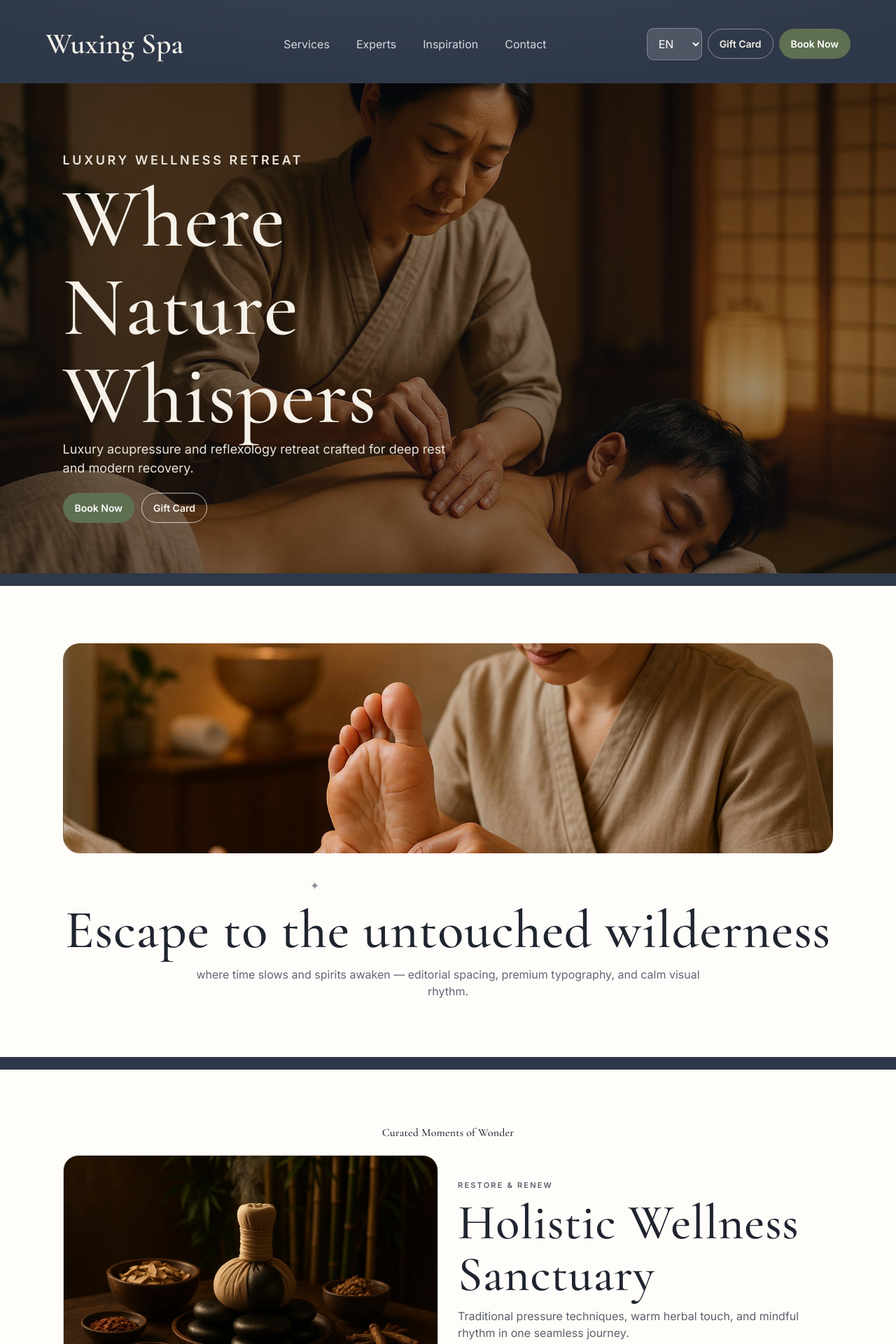
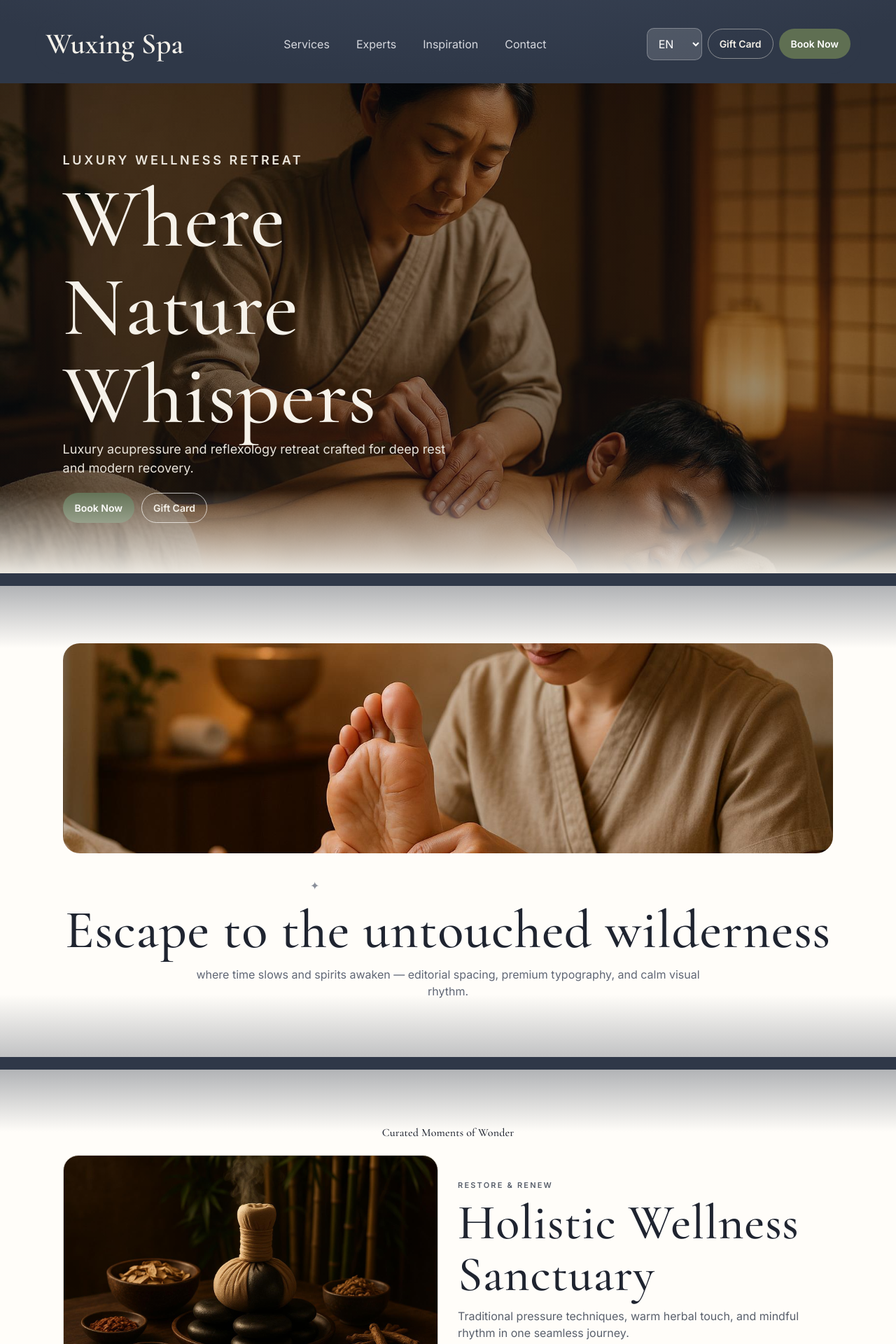
Before and after one commit to plantain-tech/wuxing-spa, a Next.js app: page / in a window 1280 px wide. Shown: the top 1920 px of the page at 70% size. Built offline with nearby package versions, Linux system fonts and the light colour scheme.

Commit message:
style: add montage-style gradient transitions between homepage sections

```diff
--- a/src/app/globals.css
+++ b/src/app/globals.css
@@ -115,8 +115,52 @@ nav a:hover::after { transform: scaleX(1); }
   border: none;
   overflow: hidden;
 }
-.white-panel { background: var(--panel); }
-.dark-panel { background: linear-gradient(180deg, #3a4558, #323b4b); color: #f3efe7; }
+.white-panel { background: var(--panel); position: relative; }
+.dark-panel { background: linear-gradient(180deg, #3a4558, #323b4b); color: #f3efe7; position: relative; }
+
+/* Montage-style soft transitions between sections */
+.hero-panel::after,
+.white-panel::before,
+.white-panel::after,
+.dark-panel::before,
+.dark-panel::after {
+  content: "";
+  position: absolute;
+  left: 0;
+  right: 0;
+  pointer-events: none;
+  z-index: 2;
+}
+
+.hero-panel::after {
+  bottom: -1px;
+  height: 120px;
+  background: linear-gradient(to bottom, rgba(34, 43, 58, 0), rgba(246, 243, 236, 0.95));
+}
+
+.white-panel::before {
+  top: -1px;
+  height: 90px;
+  background: linear-gradient(to bottom, rgba(48, 56, 70, 0.38), rgba(255, 253, 249, 0));
+}
+
+.white-panel::after {
+  bottom: -1px;
+  height: 90px;
+  background: linear-gradient(to bottom, rgba(255, 253, 249, 0), rgba(48, 56, 70, 0.30));
+}
+
+.dark-panel::before {
+  top: -1px;
+  height: 90px;
+  background: linear-gradient(to bottom, rgba(255, 253, 249, 0.65), rgba(58, 69, 88, 0));
+}
+
+.dark-panel::after {
+  bottom: -1px;
+  height: 80px;
+  background: linear-gradient(to bottom, rgba(58, 69, 88, 0), rgba(47, 56, 72, 0.75));
+}
 
 .hero-panel {
   margin-top: 10px;
```
